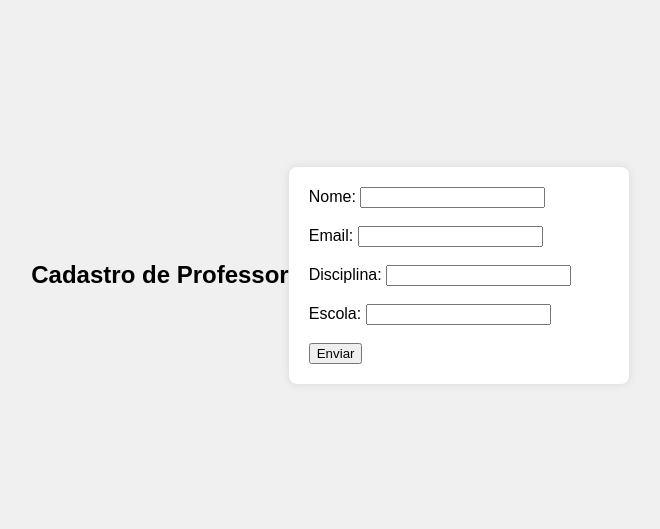
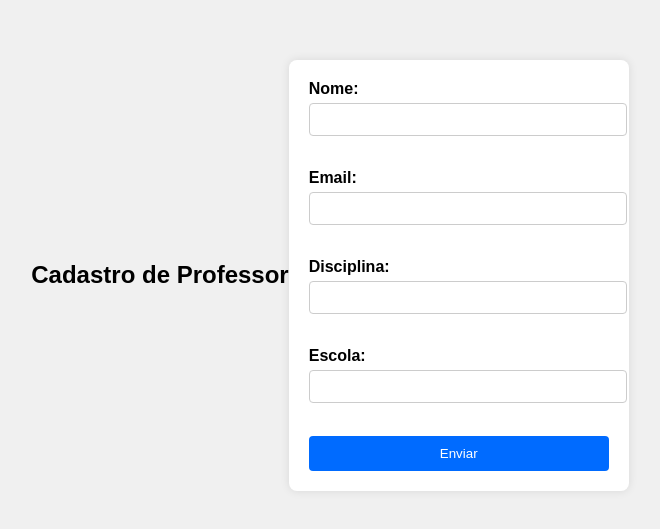
Before and after one commit to Augustoandradekompany/Saresp_2024, a plain HTML site: page index.html in a window 1280 px wide. Shown: the part 125-654 px from the top of the page, without its empty margins (310-970 px from the left). Drawn offline with Linux system fonts and the light colour scheme.

Commit message:
style css 3

```diff
--- a/style.css
+++ b/style.css
@@ -15,3 +15,30 @@ form {
     box-shadow: 0px 0px 10px rgba(0, 0, 0, 0.1);
     width: 300px;
 }
+
+label {
+    font-weight: bold;
+}
+
+input {
+    width: 100%;
+    padding: 8px;
+    margin-top: 5px;
+    margin-bottom: 15px;
+    border: 1px solid #ccc;
+    border-radius: 4px;
+}
+
+button {
+    width: 100%;
+    padding: 10px;
+    background-color: #006bff;
+    color: #fff;
+    border: none;
+    border-radius: 4px;
+    cursor: pointer;
+}
+
+button:hover {
+    background-color: #000056b3;
+}
```
